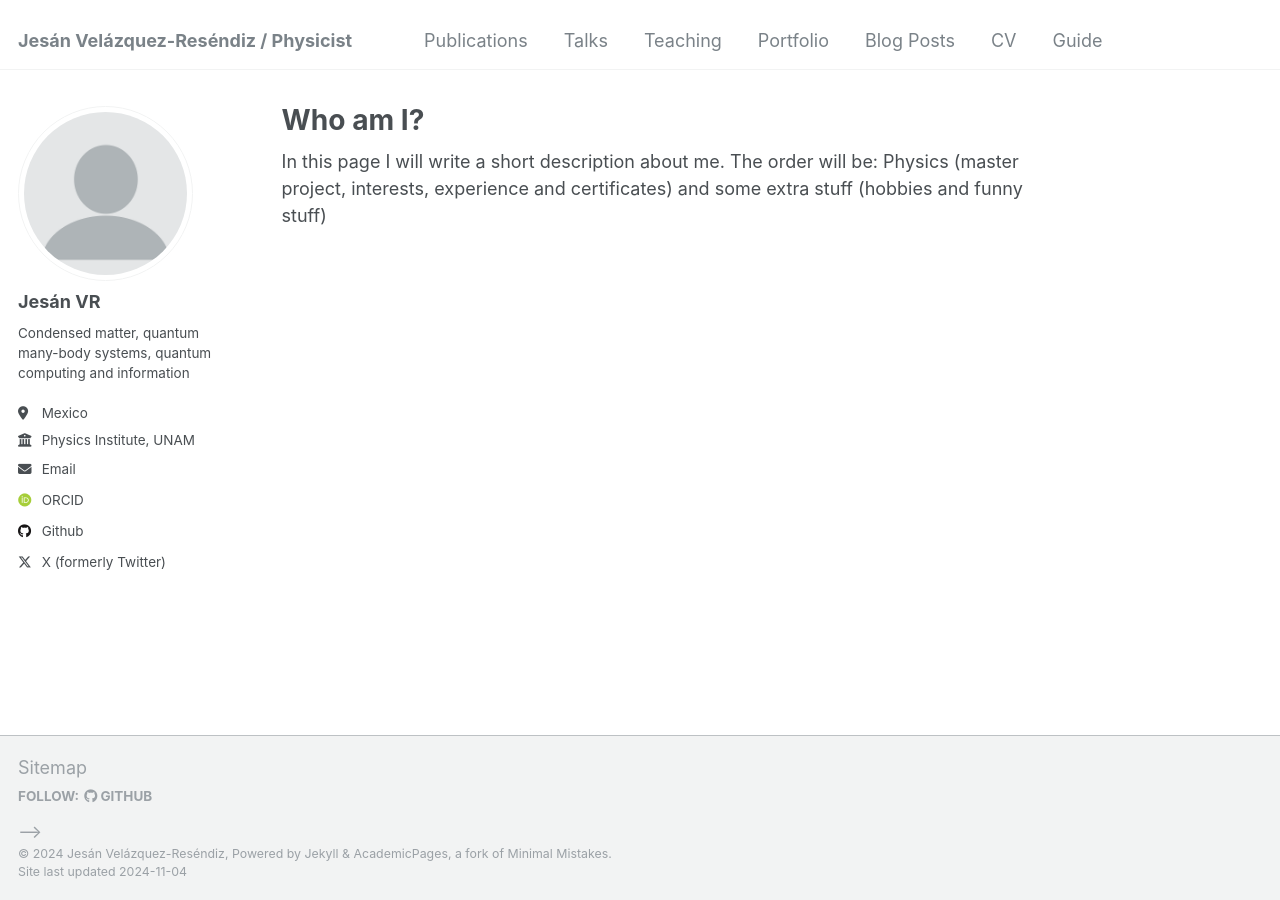
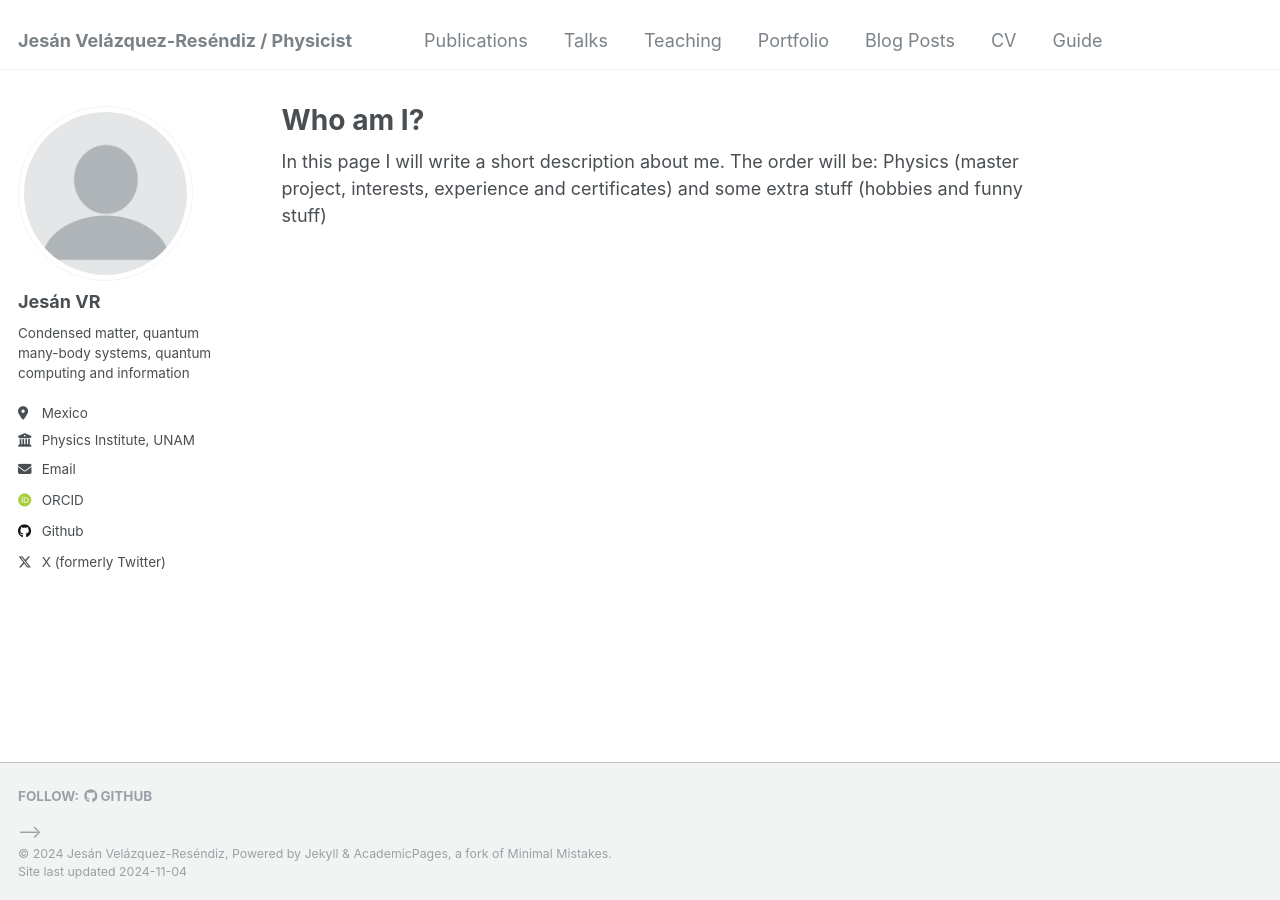
Before and after one commit to jesan-velazquez-resendiz/jesan-velazquez-resendiz.github.io, a Jekyll site: the page built from _pages/about.md, in a window 1280 px wide. Built offline with Jekyll 4.4.1, drawn with Linux system fonts in a browser that asks for light colours; some web fonts are replaced.

Commit message:
trying to remove sitemap url

```diff
--- a/assets/css/main.scss
+++ b/assets/css/main.scss
@@ -39,3 +39,7 @@
 @import "vendor/font-awesome/brands";
 @import "vendor/magnific-popup/magnific-popup";
 @import "print";
+
+a[href*="sitemap"] {
+    display: none !important;
+  }
--- a/assets/css/style.scss
+++ /dev/null
@@ -1,15 +0,0 @@
----
----
-
-/*
- *    Minimal Mistakes Jekyll Theme
- *
- *  - Michael Rose
- *  - mademistakes.com
- *  - https://twitter.com/mmistakes
- *
-*/
-
-a[href*="sitemap"] {
-    display: none !important;
-  }
```
